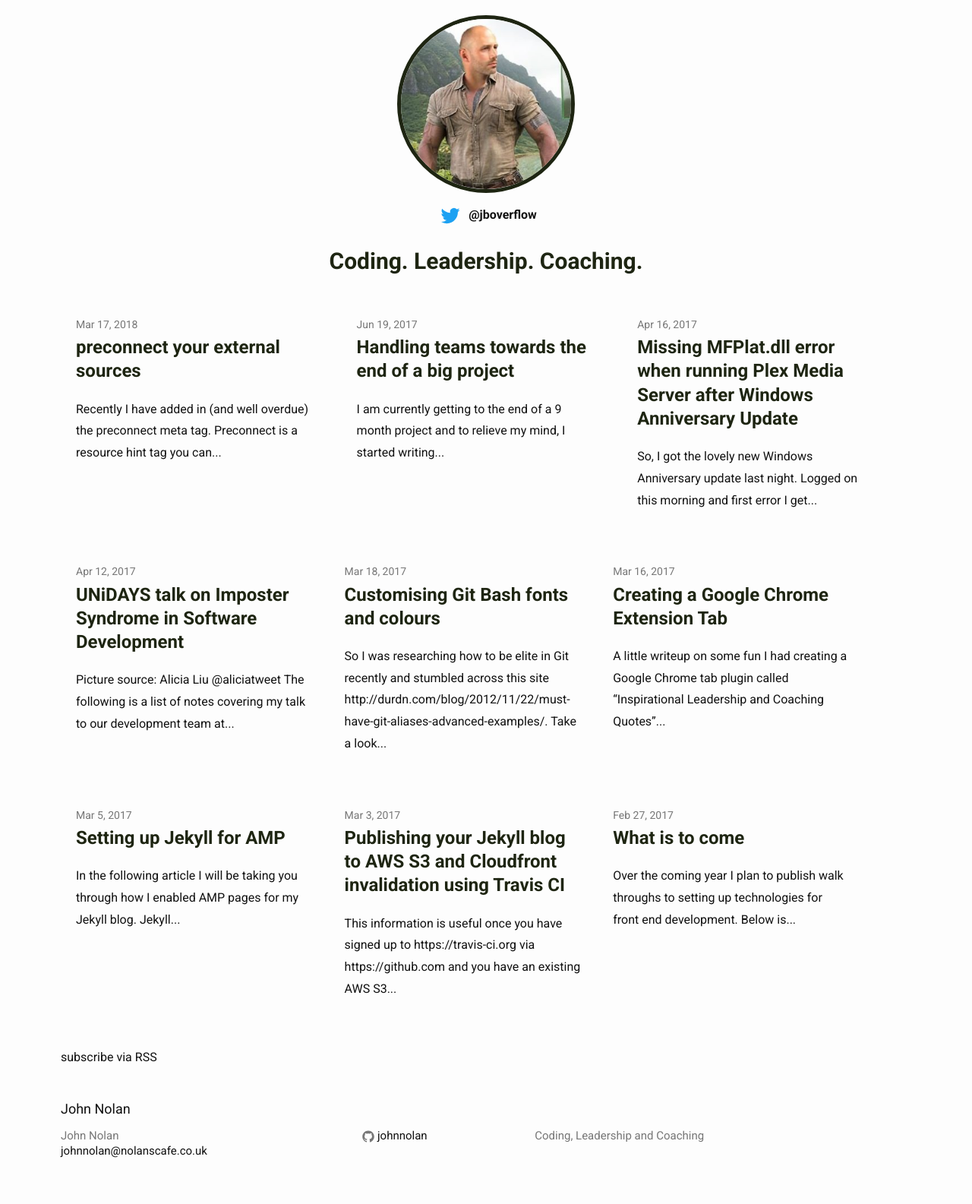
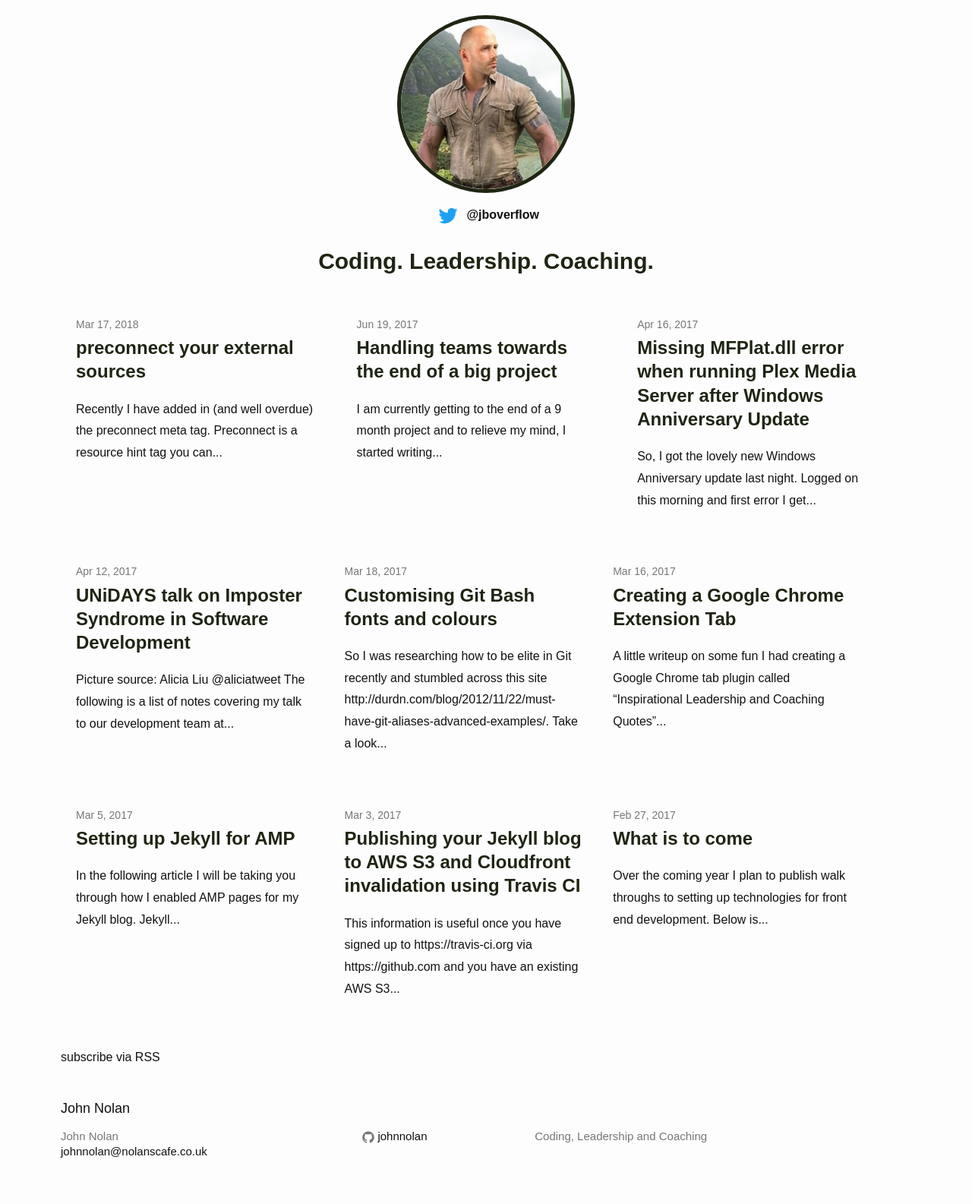
Before and after one commit to johnnolan/blog, a Jekyll site: the page built from index.html, in a window 1280 px wide. Shown: the whole page at 76% size. Built offline with Jekyll 4.4.1, drawn with Linux system fonts in a browser that asks for light colours.

Commit message:
Removed external fonts

```diff
--- a/_includes/head.html
+++ b/_includes/head.html
@@ -21,8 +21,6 @@
   <link rel="manifest" href="/manifest.json">
   <link rel="mask-icon" href="/safari-pinned-tab.svg" color="#5bbad5">
   <meta name="theme-color" content="#ffffff">
-
-  <link href="https://fonts.googleapis.com/css?family=Roboto:400,700" rel="stylesheet">
 
   {% if page.url == '/' %}
     <link rel="amphtml" href="{{ page.url | prepend: site.canonical_baseurl | prepend: site.url | append: 'index.html' }}" />
--- a/_includes/main.scss
+++ b/_includes/main.scss
@@ -1,6 +1,6 @@
 // Our variables
-$base-font-family: 'Roboto', sans-serif, Arial, Helvetica, sans-serif;
-$base-font-family-header: 'Roboto', sans-serif, Arial, Helvetica, sans-serif;
+$base-font-family: Arial, Helvetica, sans-serif;
+$base-font-family-header: Arial, Helvetica, sans-serif;
 $base-font-size:   16px;
 $base-font-weight: 400;
 $small-font-size:  $base-font-size * 0.875;
```
